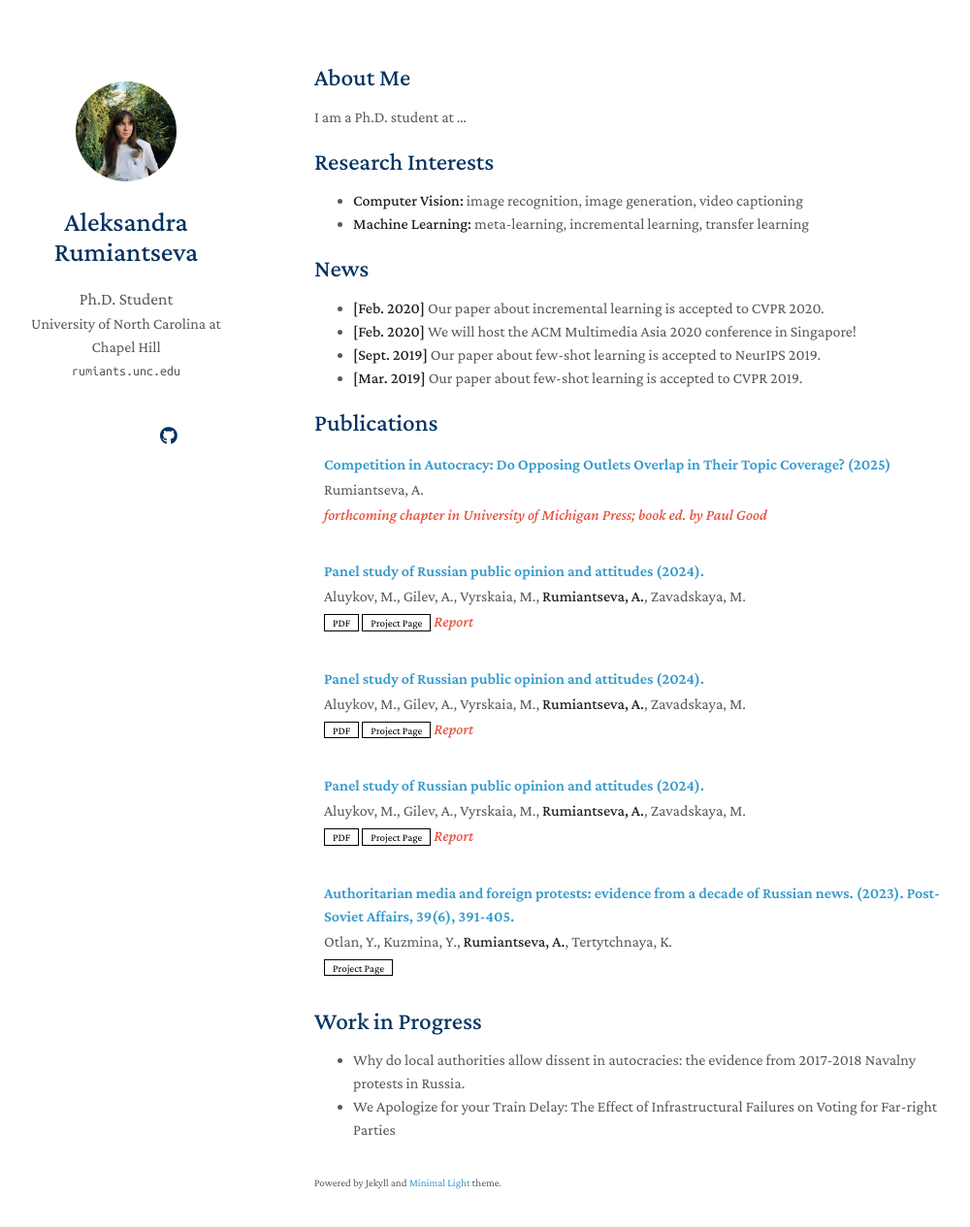
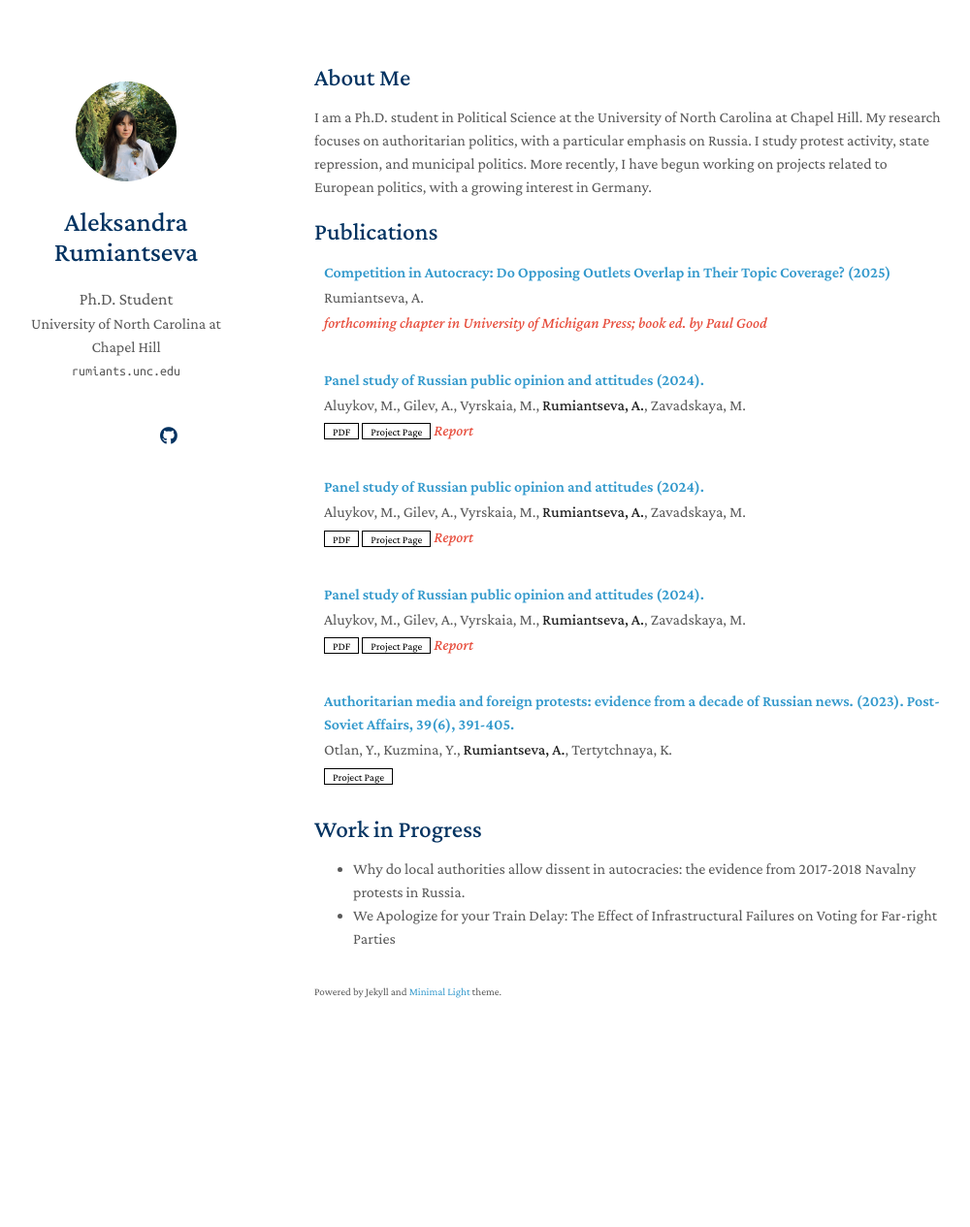
Before and after one commit to dimvdali/dimvdali.github.io, a Jekyll site: the page built from index.md, in a window 1280 px wide and 1300 px high. Shown: the top 1265 px of the window at 97% size, without its empty margins (146-1146 px from the left). Built offline with Jekyll 4.4.1, drawn with Linux system fonts in a browser that asks for light colours; a style sheet for code colours, icons or effects is not loaded; our own code applies the rules of GitHub Pages for plain Markdown files.

Commit message:
update index.md

```diff
--- a/index.md
+++ b/index.md
@@ -4,19 +4,8 @@ layout: homepage
 
 ## About Me
 
-I am a Ph.D. student at ...
+I am a Ph.D. student in Political Science at the University of North Carolina at Chapel Hill. My research focuses on authoritarian politics, with a particular emphasis on Russia. I study protest activity, state repression, and municipal politics. More recently, I have begun working on projects related to European politics, with a growing interest in Germany.
 
-## Research Interests
-
-- **Computer Vision:** image recognition, image generation, video captioning
-- **Machine Learning:** meta-learning, incremental learning, transfer learning
-
-## News
-
-- **[Feb. 2020]** Our paper about incremental learning is accepted to CVPR 2020.
-- **[Feb. 2020]** We will host the ACM Multimedia Asia 2020 conference in Singapore!
-- **[Sept. 2019]** Our paper about few-shot learning is accepted to NeurIPS 2019.
-- **[Mar. 2019]** Our paper about few-shot learning is accepted to CVPR 2019.
 
 {% include_relative _includes/publications.md %}
 
```
